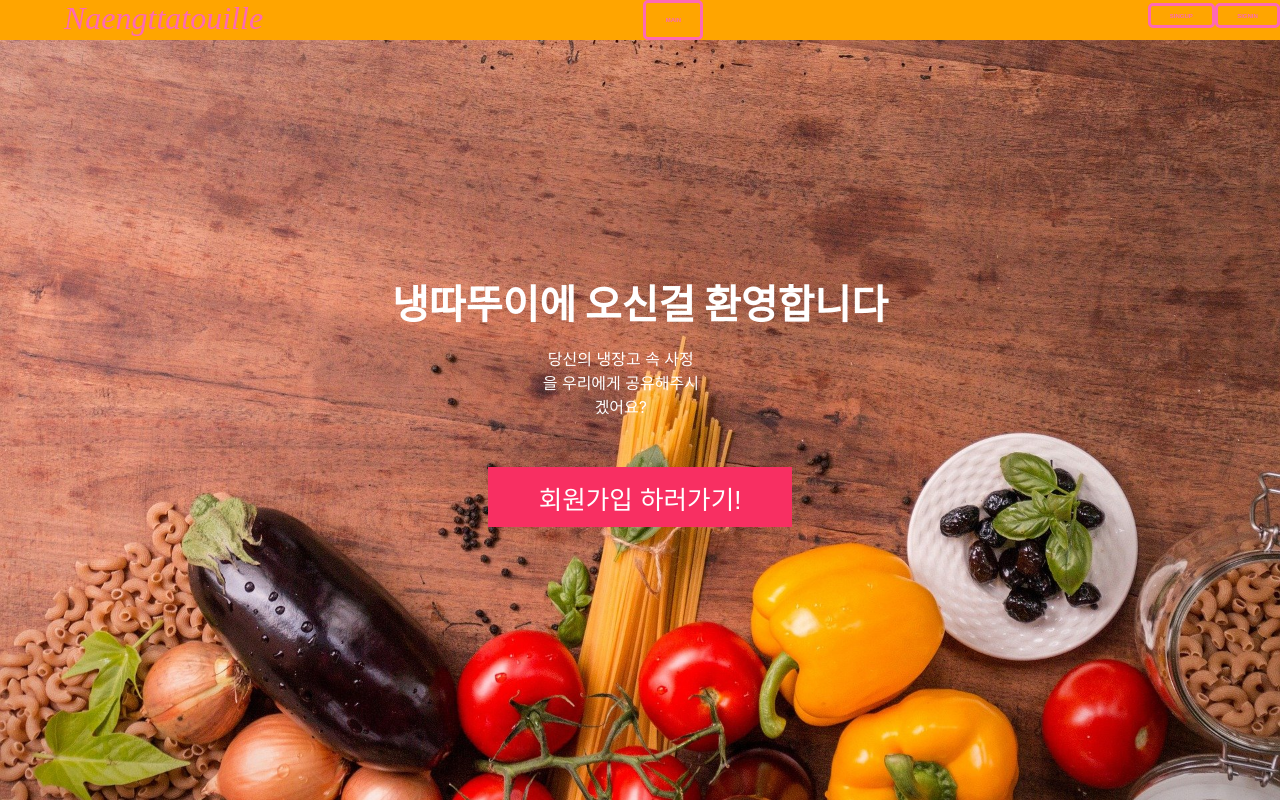
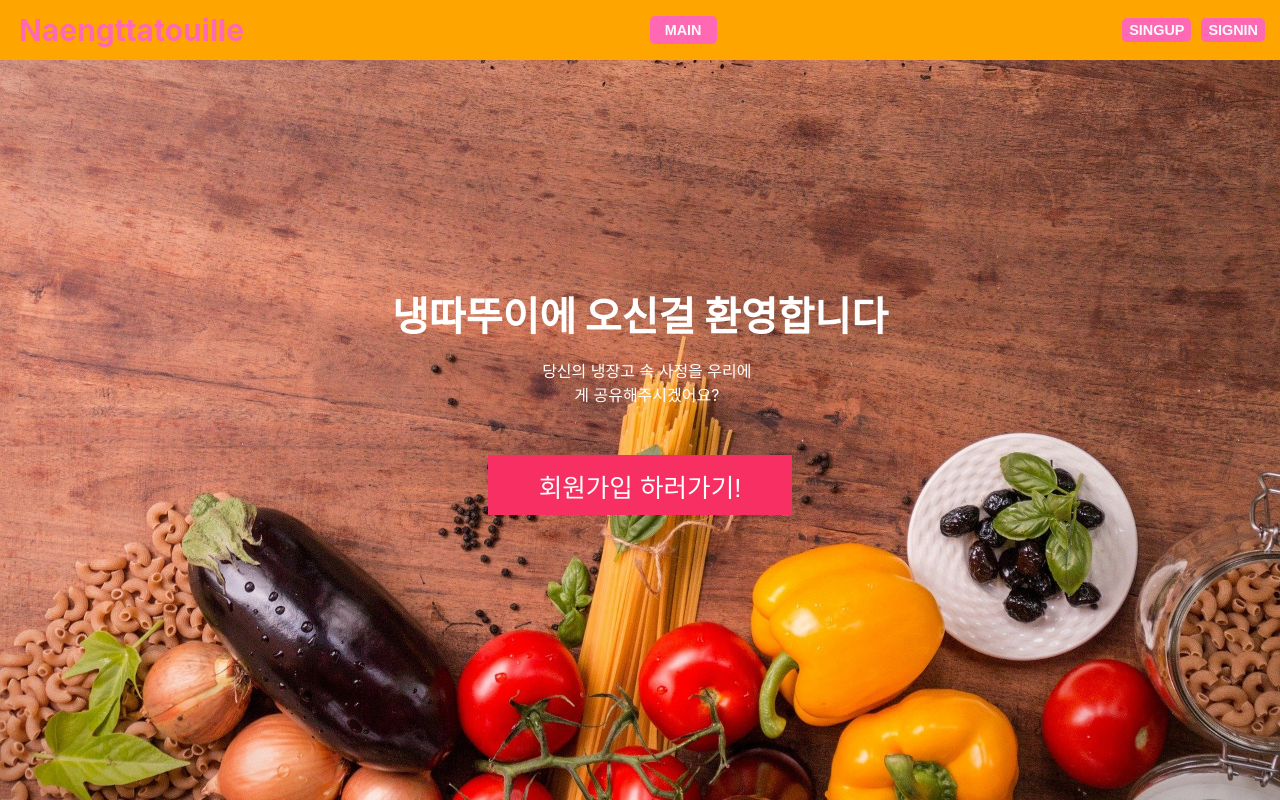
Before and after one commit to codestates/Naengttatouille, a React (Create React App) app in the folder client/: page / in a window 1280 px wide. Built offline with nearby package versions, Linux system fonts and the light colour scheme; no server answers.

Commit message:
About, Nav css수정-2(발표 준비)

```diff
--- a/client/src/components/Nav.css
+++ b/client/src/components/Nav.css
@@ -1,21 +1,23 @@
 .navigation {
   display: flex;
+  align-items: center;
   justify-content: space-between;
-  /* border: solid;
-    border-color: red; */
   position: fixed;
   width: 100%;
-  height: 5%;
+  height: 60px;
   background-color: orange;
   z-index: 1000;
+  padding: 10px 15px;
 }
 
 .ServiceName {
-  margin: 0 0 0 5%;
+  margin-left: 4px;
   font-size: 30px;
   font-weight: 50;
   color: hotpink;
-  font: italic 2em 'Fira Sans', serif;
+  font-weight: bold;
+  /* font: italic 2em 'Fira Sans', serif; */
+  cursor:pointer
 }
 
 .goMain,
@@ -27,23 +29,26 @@
 }
 
 .goMain {
-  background: none;
-  border: 3px solid hotpink;
+  background: hotpink;
+  border: 5px solid hotpink;
   border-radius: 5px;
-  color: hotpink;
+  color: #fafafa;
   display: block;
-  font-size: 0.2em;
+  font-size: 0.9rem;
   font-weight: bold;
   /* margin: 1em auto; */
-  margin-left: -5%;
-  padding: 2em 6em;
-  position: relative;
+  /* margin-left: -5%; */
+  padding: 1px 10px;
+  /* padding-bottom: 1em; */
+  /* position: relative; */
   text-transform: uppercase;
+  height: 70%;
+  cursor:pointer
 }
 
 .goMain::before,
 .goMain::after {
-  background: #fff;
+  /* background: #fff; */
   content: '';
   position: absolute;
   z-index: -1;
@@ -75,16 +80,15 @@
 }
 
 .goSignup__goMypage {
-  background: none;
+  background: hotpink;
   border: 3px solid hotpink;
   border-radius: 5px;
-  color: hotpink;
-  font-size: 0.2em;
+  color: #fafafa;
+  font-size: 0.9rem;
   font-weight: bold;
-  margin: 1em auto;
-  padding: 2em 6em;
-  position: relative;
+  padding: 1px 4px;
   text-transform: uppercase;
+  cursor:pointer
 }
 
 .goSignup__goMypage::before,
@@ -109,16 +113,18 @@
 }
 
 .loginBtn__logoutBtn {
-  background: none;
+  background: hotpink;
   border: 3px solid hotpink;
   border-radius: 5px;
-  color: hotpink;
-  font-size: 0.2em;
+  color: #fafafa;
+  font-size: 0.9rem;
   font-weight: bold;
-  margin: 1em auto;
-  padding: 2em 6em;
-  position: relative;
+  /* margin: 1em auto; */
+  margin-left: 10px;
+  padding: 1px 4px;
+  /* position: relative; */
   text-transform: uppercase;
+  cursor:pointer
 }
 
 .loginBtn__logoutBtn::before,
--- a/client/src/pages/About.css
+++ b/client/src/pages/About.css
@@ -22,7 +22,13 @@
 } */
 
 .about__intro {
-  width: 10em;
+  display: flex;
+  justify-content: center;
+  align-items: center;
+  text-align: center;
+  margin: 0;
+  padding: 0;
+  width: 212px;
   /* border: solid;
   border-color: white; */
   color: white;
```
